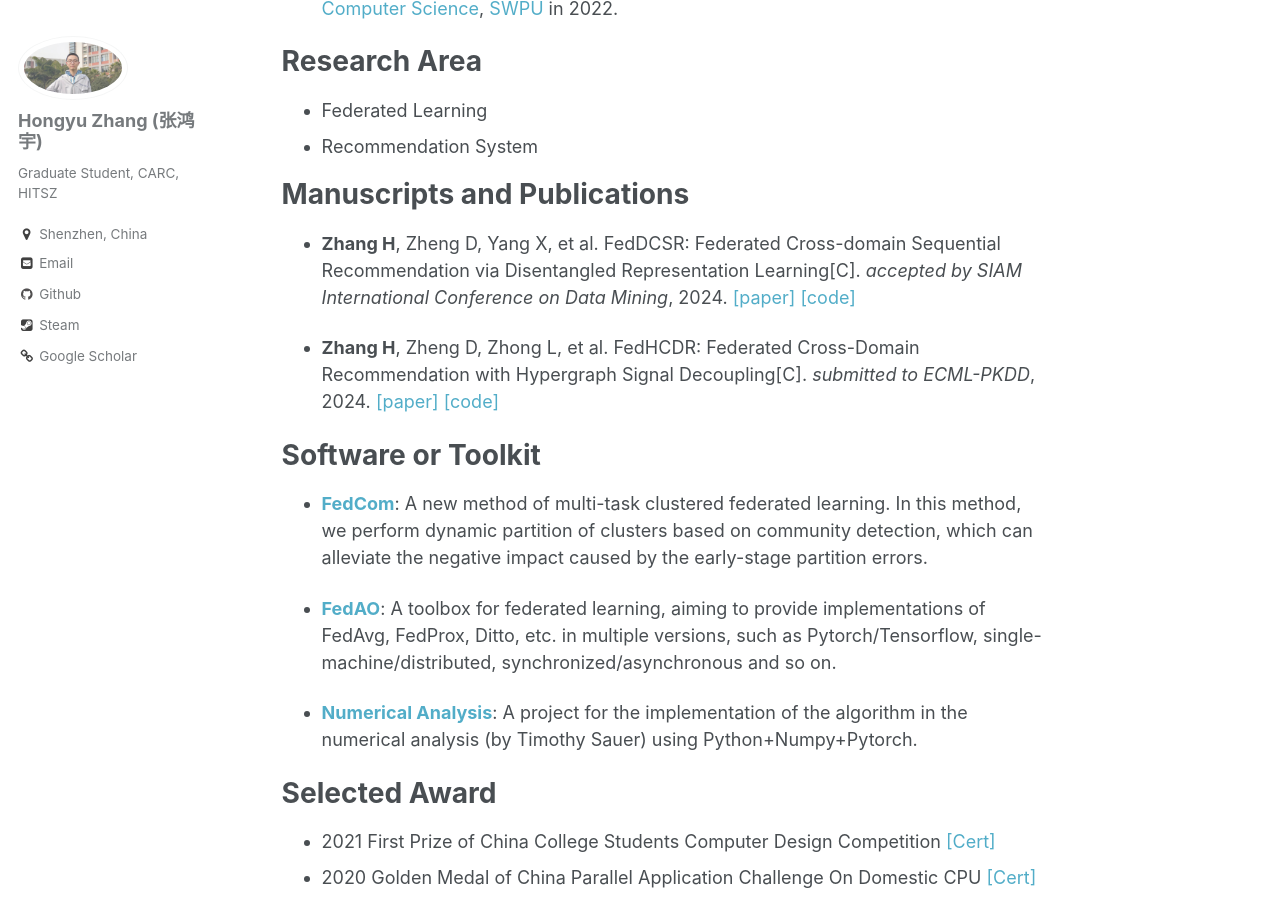
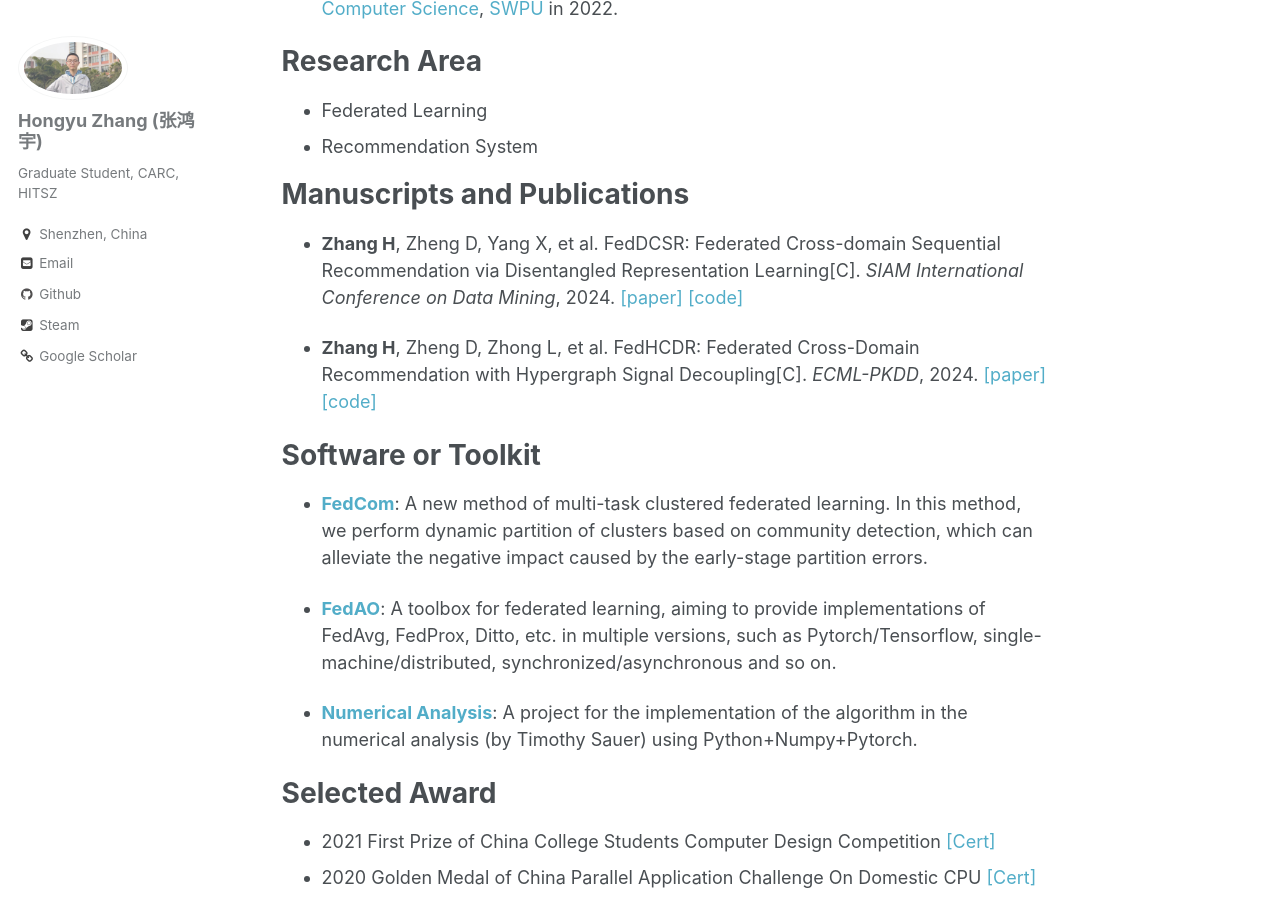
Before and after one commit to orion-orion/orion-orion.github.com, a Jekyll site: the page built from _pages/about.md, in a window 1280 px wide and 900 px high, scrolled down 737 px. Built offline with Jekyll 4.4.1, drawn with Linux system fonts in a browser that asks for light colours.

Commit message:
feat: update FedHCDR paper status

```diff
--- a/_pages/about.md
+++ b/_pages/about.md
@@ -29,9 +29,9 @@ redirect_from:
 
 # Manuscripts and Publications
 
-* <b>Zhang H</b>, Zheng D, Yang X, et al. FedDCSR: Federated Cross-domain Sequential Recommendation via Disentangled Representation Learning[C]. <i>accepted by SIAM International Conference on Data Mining</i>, 2024. [[paper]](https://arxiv.org/pdf/2309.08420.pdf) [[code]](https://github.com/orion-orion/FedDCSR)
+* <b>Zhang H</b>, Zheng D, Yang X, et al. FedDCSR: Federated Cross-domain Sequential Recommendation via Disentangled Representation Learning[C]. <i>SIAM International Conference on Data Mining</i>, 2024. [[paper]](https://arxiv.org/pdf/2309.08420.pdf) [[code]](https://github.com/orion-orion/FedDCSR)
 
-* <b>Zhang H</b>, Zheng D, Zhong L, et al. FedHCDR: Federated Cross-Domain Recommendation with Hypergraph Signal Decoupling[C]. <i>submitted to ECML-PKDD</i>, 2024. [[paper]](https://arxiv.org/pdf/2403.02630.pdf) [[code]](https://github.com/orion-orion/FedHCDR)
+* <b>Zhang H</b>, Zheng D, Zhong L, et al. FedHCDR: Federated Cross-Domain Recommendation with Hypergraph Signal Decoupling[C]. <i>ECML-PKDD</i>, 2024. [[paper]](https://arxiv.org/pdf/2403.02630.pdf) [[code]](https://github.com/orion-orion/FedHCDR)
 
 # Software or Toolkit
 
```
Also changed, not shown: _pages/publications.md (+2 -2 lines).
